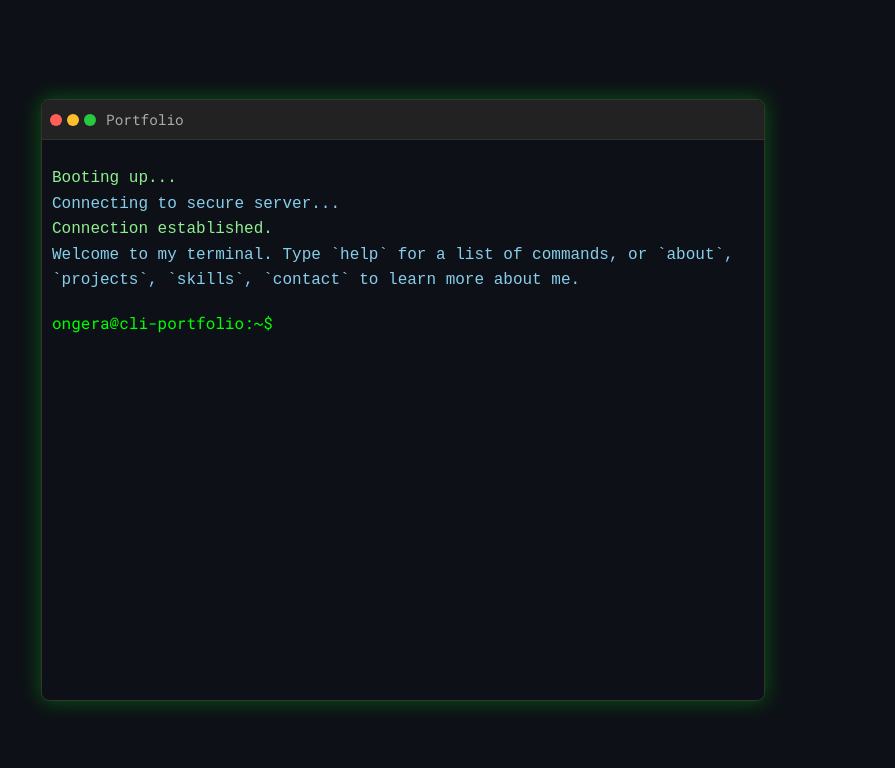
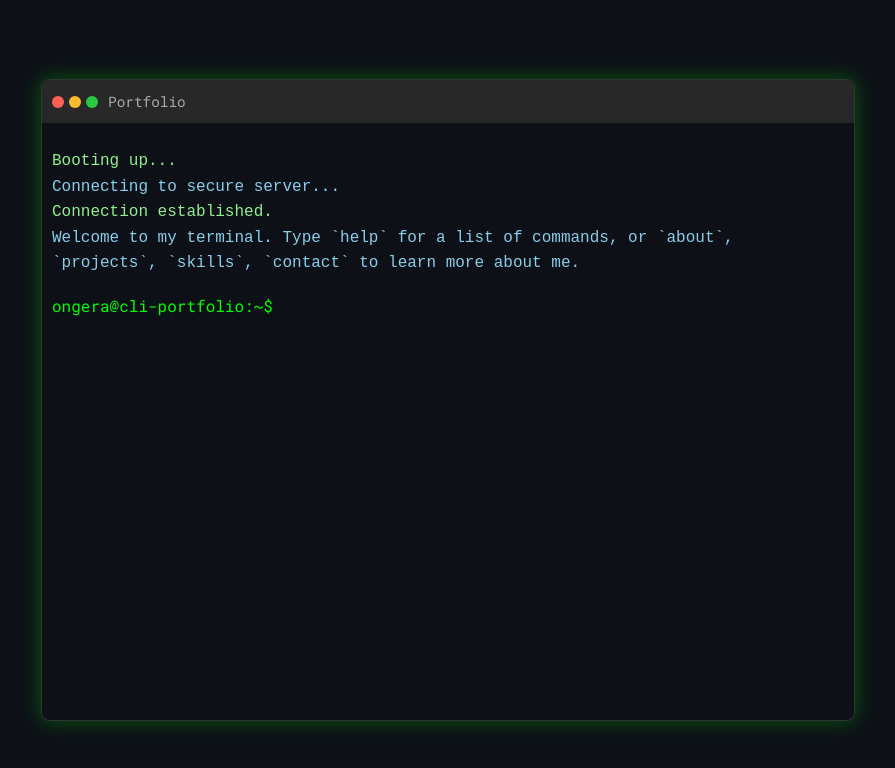
Before and after one commit to DarynOngera/myportfolio, a React (Create React App) app: page / in a window 1280 px wide. Shown: the top 768 px of the page, without its empty margins (148-1043 px from the left). Built offline with nearby package versions, Linux system fonts and the light colour scheme.

Commit message:
Terminal styling

```diff
--- a/src/App.tsx
+++ b/src/App.tsx
@@ -72,7 +72,7 @@ const App: React.FC = () => {
           newOutput.push('You can reach me at: ongera@example.com');
           break;
         case 'clear':
-          newOutput = [];
+          newOutput = [...bootSequence];
           break;
         default:
           newOutput.push(`Command not found: ${input}. Type 'help' for a list of commands.`);
--- a/src/index.css
+++ b/src/index.css
@@ -29,17 +29,19 @@ body {
   overflow: hidden;
   display: flex;
   flex-direction: column;
-  width: 80%;
+  width: 90%; /* More flexible width */
   max-width: 900px;
-  height: 600px;
+  height: 80vh; /* Responsive height */
+  min-height: 400px; /* Minimum height for usability */
+  min-width: 300px; /* Minimum width for usability */
 }
 
 .terminal-header {
-  background-color: #222;
-  padding: 8px;
+  background-color: #282828; /* Slightly darker header */
+  padding: 10px;
   display: flex;
   align-items: center;
-  border-bottom: 1px solid #333;
+  border-bottom: 1px solid var(--border-color);
 }
 
 .terminal-buttons {
@@ -79,9 +81,11 @@ body {
 }
 
 .terminal-output {
+  flex: 1;
   white-space: pre-wrap;
   word-wrap: break-word;
   overflow-x: hidden;
+  overflow-y: auto; /* Enable scrolling for output */
   padding-right: 10px;
   /* padding-bottom: 20px; Space for the input line */
 }
```
